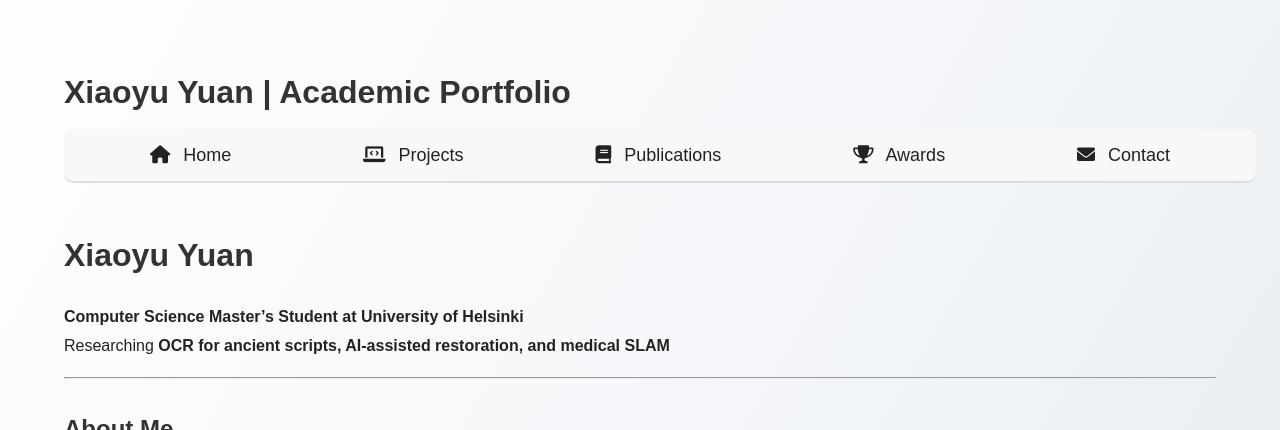
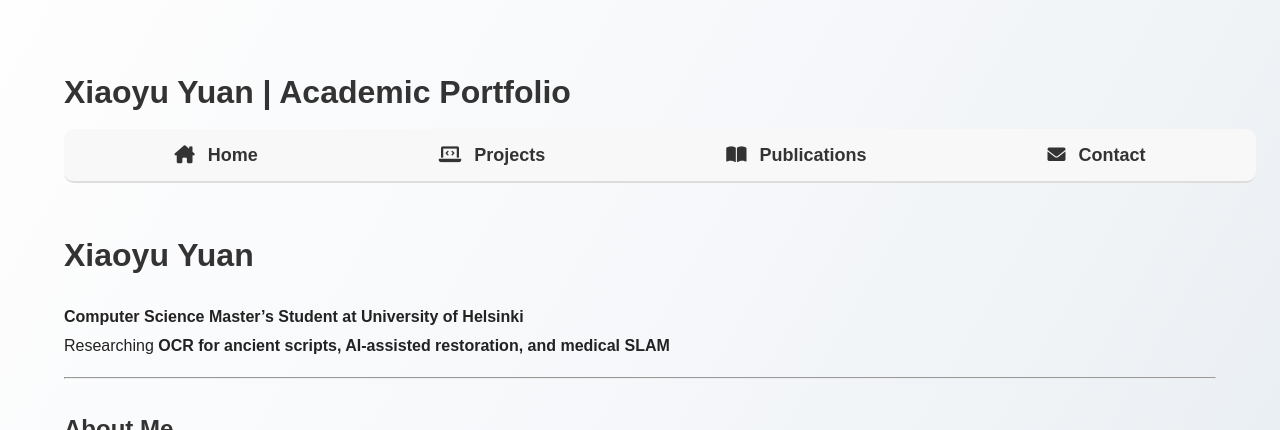
Before and after one commit to XiaoyuYuan19/portfolio, a Jekyll site: the page built from index.md, in a window 1280 px wide and 900 px high, cut to the strip 0-430 px from the top of the window. Built offline with Jekyll 4.4.1, drawn with Linux system fonts in a browser that asks for light colours.

Commit message:
Update default.html

```diff
--- a/_layouts/default.html
+++ b/_layouts/default.html
@@ -20,11 +20,10 @@
         <h1>{{ site.title }}</h1>
         <nav>
             <ul class="navbar">
-                <li><i class="fa-solid fa-home"></i> Home</li>
-                <li><i class="fa-solid fa-laptop-code"></i> Projects</li>
-                <li><i class="fa-solid fa-book"></i> Publications</li>
-                <li><i class="fa-solid fa-trophy"></i> Awards</li>
-                <li><i class="fa-solid fa-envelope"></i> Contact</li>
+                <li><a href="/"><i class="fa-solid fa-house-chimney"></i> Home</a></li>
+                <li><a href="/projects/"><i class="fa-solid fa-laptop-code"></i> Projects</a></li>
+                <li><a href="/publications/"><i class="fa-solid fa-book-open"></i> Publications</a></li>
+                <li><a href="/contact/"><i class="fa-solid fa-envelope"></i> Contact</a></li>
             </ul>
         </nav>
     </header>
```
